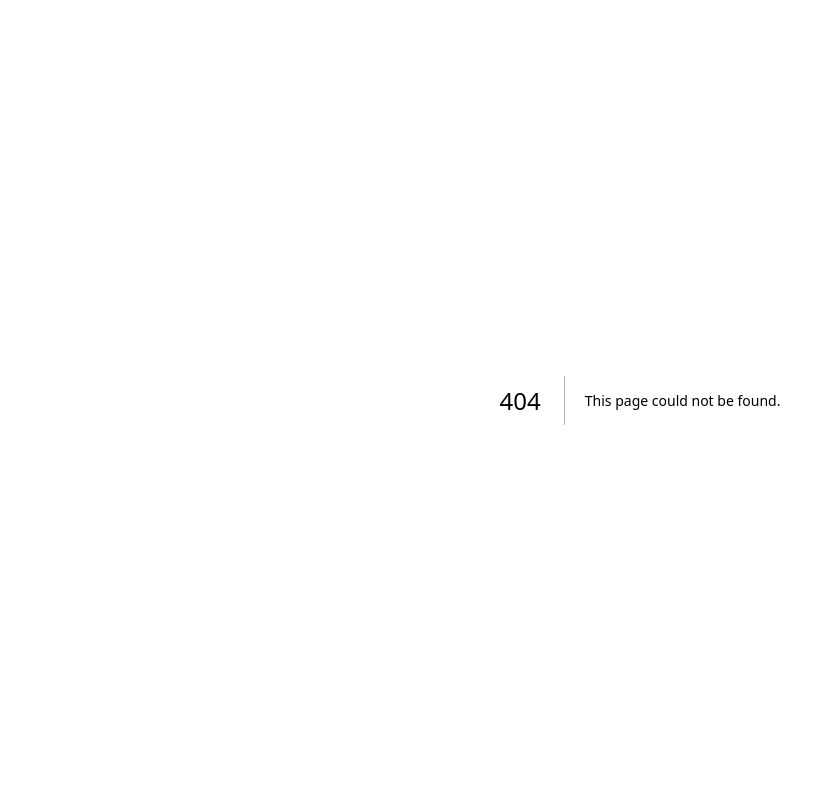
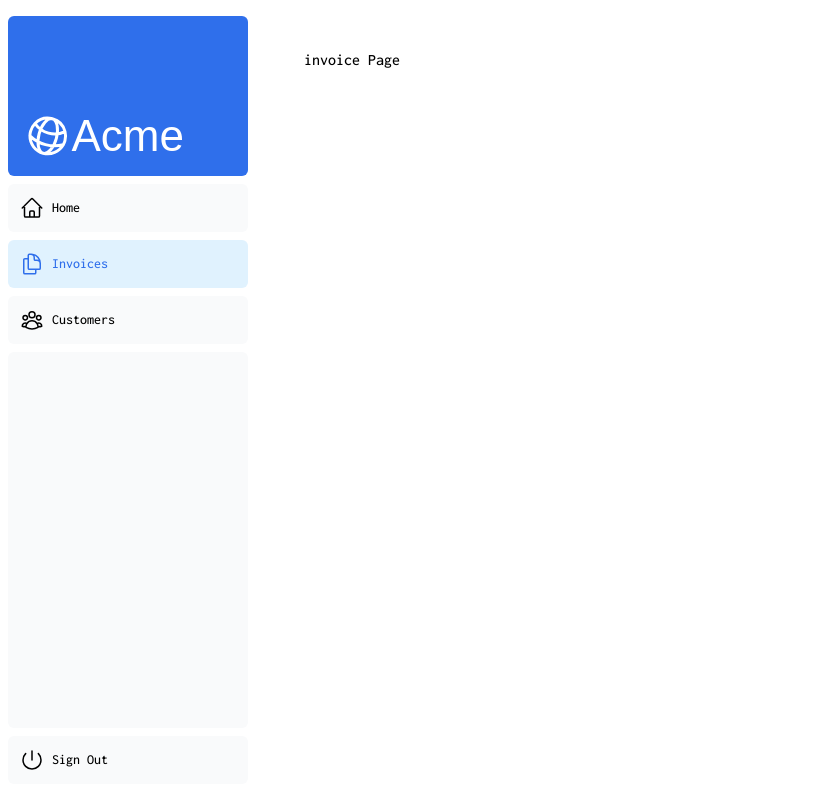
Before and after one commit to Kavin-J/learn-next-js14, a Next.js app: page /dashboard/invoices in a window 1280 px wide. Before the commit this address had no page. Shown: the whole page, without its empty margins (0-835 px from the left). Built offline with nearby package versions, Linux system fonts and the light colour scheme; a web font is replaced by a local one.

Commit message:
Chapter 5 create dashboard invoices customer route

```diff
--- /dev/null
+++ b/app/dashboard/customers/page.tsx
@@ -0,0 +1,10 @@
+import React from 'react'
+
+
+
+const Page = () => {
+  return (
+    <div>Customers Page</div>
+  )
+}
+ export default Page
--- /dev/null
+++ b/app/dashboard/invoices/page.tsx
@@ -0,0 +1,9 @@
+import React from 'react'
+
+function Page() {
+  return (
+    <div>invoice Page</div>
+  )
+}
+
+export  default Page
--- /dev/null
+++ b/app/dashboard/layout.tsx
@@ -0,0 +1,12 @@
+import SideNav from '@/app/ui/dashboard/sidenav';
+
+export default function Layout({ children }: { children: React.ReactNode }) {
+  return (
+    <div className="flex h-screen flex-col md:flex-row md:overflow-hidden">
+      <div className="w-full flex-none md:w-64">
+        <SideNav />
+      </div>
+      <div className="flex-grow p-6 md:overflow-y-auto md:p-12">{children}</div>
+    </div>
+  );
+}
--- /dev/null
+++ b/app/dashboard/page.tsx
@@ -0,0 +1,9 @@
+import React from 'react'
+
+type Props = {}
+
+export default function Page({}: Props) {
+  return (
+    <div>Dash Board</div>
+  )
+}
--- a/app/ui/dashboard/nav-links.tsx
+++ b/app/ui/dashboard/nav-links.tsx
@@ -1,8 +1,12 @@
+'use client';
 import {
   UserGroupIcon,
   HomeIcon,
   DocumentDuplicateIcon,
 } from '@heroicons/react/24/outline';
+import clsx from 'clsx';
+import Link from 'next/link';
+import { usePathname } from 'next/navigation';
 
 // Map of links to display in the side navigation.
 // Depending on the size of the application, this would be stored in a database.
@@ -17,19 +21,26 @@
 ];
 
 export default function NavLinks() {
+  const pathname = usePathname();
+
   return (
     <>
       {links.map((link) => {
         const LinkIcon = link.icon;
         return (
-          <a
+          <Link
             key={link.name}
             href={link.href}
-            className="flex h-[48px] grow items-center justify-center gap-2 rounded-md bg-gray-50 p-3 text-sm font-medium hover:bg-sky-100 hover:text-blue-600 md:flex-none md:justify-start md:p-2 md:px-3"
+            className={clsx(
+              'flex h-[48px] grow items-center justify-center gap-2 rounded-md bg-gray-50 p-3 text-sm font-medium hover:bg-sky-100 hover:text-blue-600 md:flex-none md:justify-start md:p-2 md:px-3',
+              {
+                'bg-sky-100 text-blue-600': pathname === link.href,
+              },
+            )}
           >
             <LinkIcon className="w-6" />
             <p className="hidden md:block">{link.name}</p>
-          </a>
+          </Link>
         );
       })}
     </>
--- a/app/ui/fonts.ts
+++ b/app/ui/fonts.ts
@@ -1,6 +1,10 @@
 import { Inconsolata } from 'next/font/google';
 import { Lusitana } from 'next/font/google';
-export const inconsolata = Inconsolata({ subsets: ['latin'] });
+export const inconsolata = Inconsolata({
+  subsets: ['latin'],
+  weight: '500',
+
+});
 export const lusitana = Lusitana({
   subsets: ['latin'],
   weight: ['400', '700'],
```
